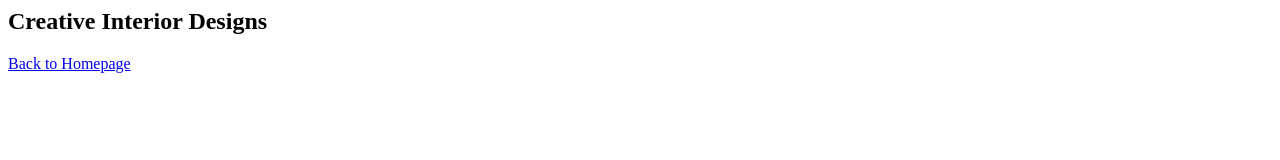
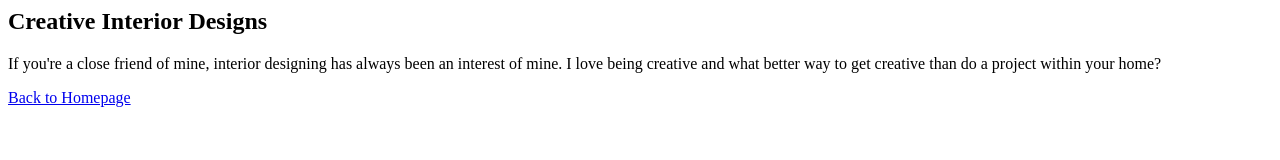
Before and after one commit to rnunez16/html-project-01, a plain HTML site: page customs.html in a window 1280 px wide. Drawn offline with Linux system fonts and the light colour scheme.

Commit message:
autumn project

```diff
--- a/customs.html
+++ b/customs.html
@@ -1,10 +1,12 @@
 <html>
+
      <head>
          <title>Booo!</title>
          <style></style>
      </head>
      <body>
          <h2>Creative Interior Designs</h2>
+         <p> If you're a close friend of mine, interior designing has always been an interest of mine. I love being creative and what better way to get creative than do a project within your home? </p>
          <a href =index.html>Back to Homepage</a>
      </body>
 </html>
```
